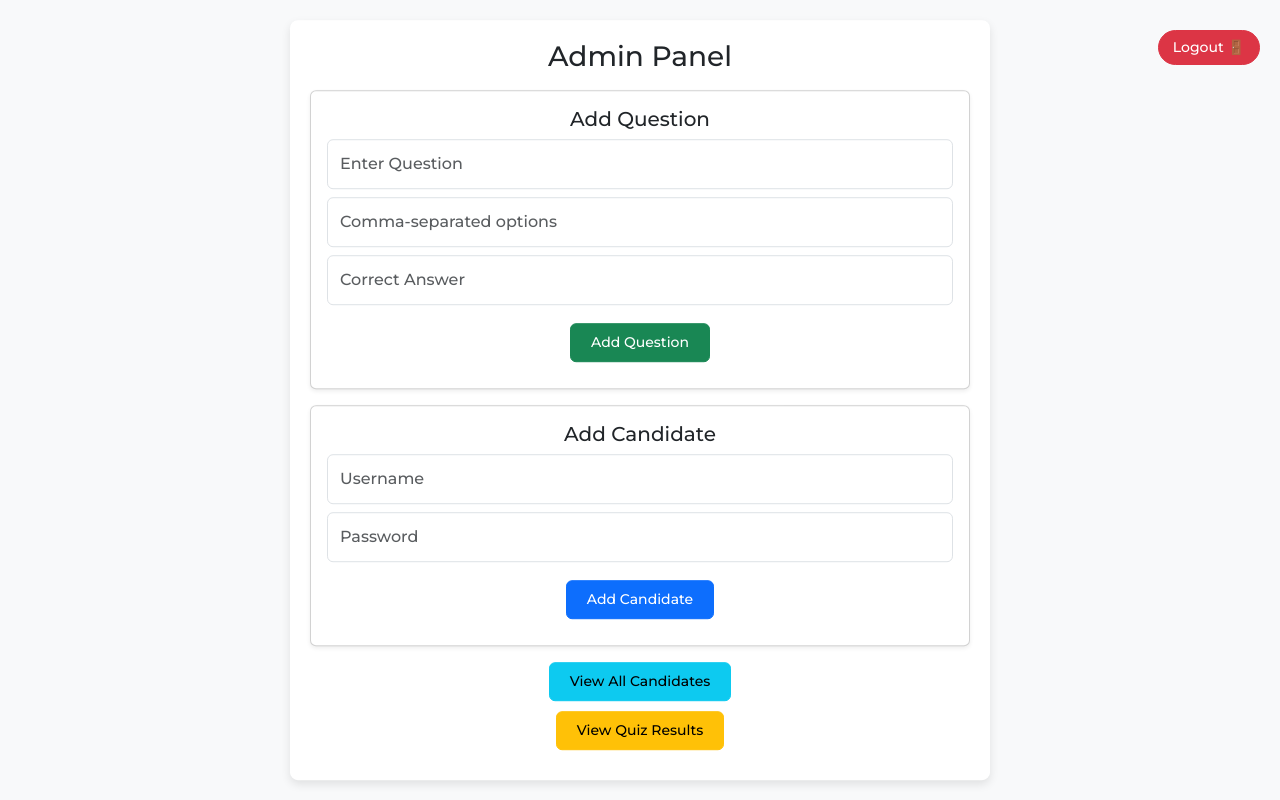
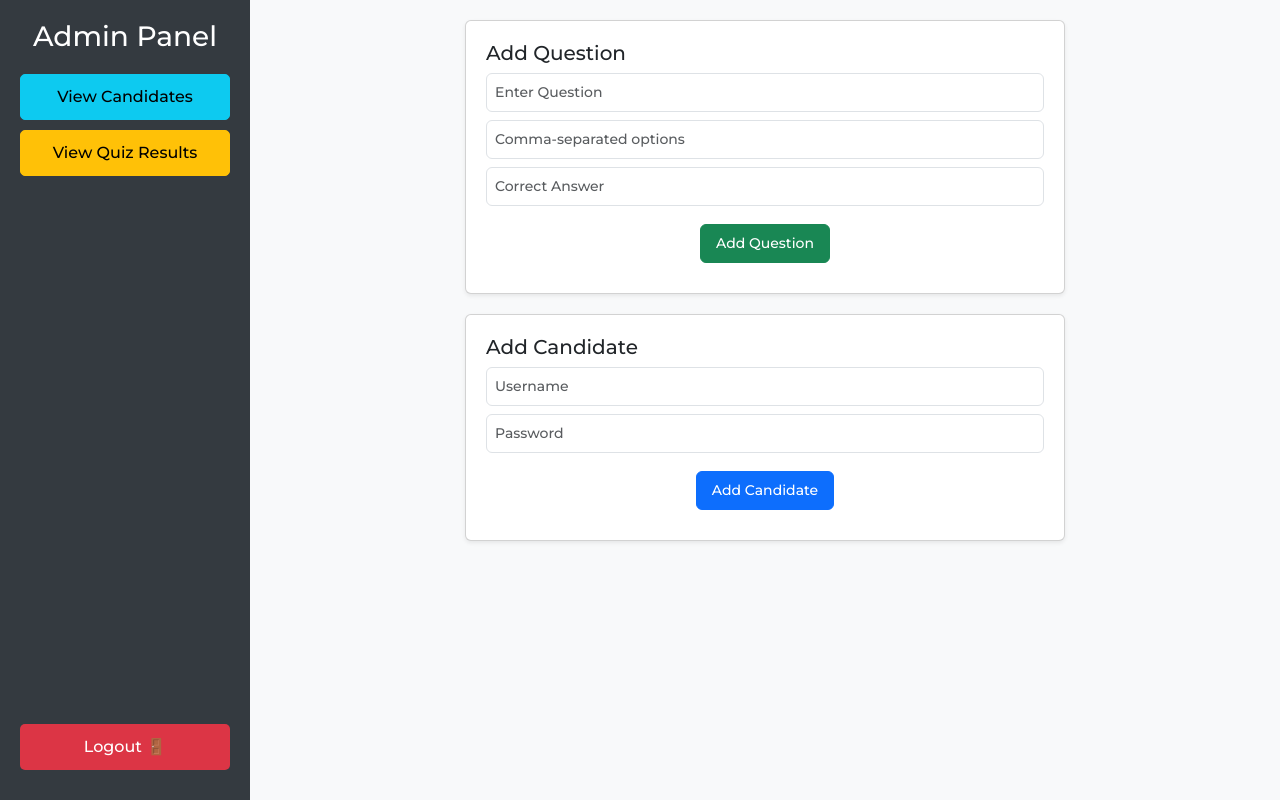
Before and after one commit to naren-s/quiz-app-full, a website: page admin.html in a window 1280 px wide. Drawn offline with nearby package versions, Linux system fonts and the light colour scheme; some packages are replaced by stand-ins of ours; sample sign-in values are in the browser's storage; a script that the page names is missing.

Commit message:
Admin & DB changes

```diff
--- a/admin.html
+++ b/admin.html
@@ -10,98 +10,135 @@
         body {
             background-color: #f8f9fa;
             height: 100vh;
+            display: flex;
+            font-family: 'Montserrat', sans-serif;
+            font-weight: 500;
+        }
+
+        /* ✅ Sidebar (Left Panel) */
+        .sidebar {
+            width: 250px;
+            background: #343a40;
+            color: white;
+            padding: 20px;
+            display: flex;
+            flex-direction: column;
+            justify-content: space-between;
+            height: 100vh;
+        }
+
+        .sidebar h3 {
+            text-align: center;
+            margin-bottom: 20px;
+        }
+
+        .sidebar button {
+            width: 100%;
+            margin-bottom: 10px;
+            padding: 10px;
+            border-radius: 5px;
+        }
+
+        .logout-btn {
+            background: #dc3545;
+            color: white;
+        }
+
+        .logout-btn:hover {
+            background: #c82333;
+            color: #fff;
+        }
+
+        /* ✅ Main Content (Right Panel) */
+        .content {
+            flex: 1;
+            padding: 20px;
             overflow: hidden;
             display: flex;
-            justify-content: center;
+            flex-direction: column;
             align-items: center;
-            font-family: 'Montserrat', sans-serif;
-            font-weight: 500;
-            position: relative;
         }
 
-        .admin-container {
-            width: 700px; /* Increased Width */
-            padding: 20px;
-            background: white;
-            border-radius: 8px;
-            box-shadow: 0px 4px 10px rgba(0, 0, 0, 0.1);
-            text-align: center;
-            position: fixed;
-            top: 50%;
-            left: 50%;
-            transform: translate(-50%, -50%);
+        .card {
+            width: 100%;
+            max-width: 600px;  /* Increased from 500px to 600px */
+            padding: 20px;  /* Increased padding for better spacing */
+            margin-bottom: 20px;
         }
 
 
         .form-control {
-            font-size: 16px;
-            padding: 12px;
+            font-size: 14px;
+            padding: 8px;
         }
 
-        .btn {
-            font-size: 14px; /* Made text smaller */
-            padding: 8px 20px; /* Reduced padding */
-            width: auto; /* Auto width, no stretching */
-            display: block; /* Ensures proper placement */
-            margin: 10px auto; /* Centers buttons */
+        .btn-small {
+            font-size: 14px;
+            padding: 8px 15px;
+            width: auto;
+            display: block;
+            margin: 10px auto;
         }
 
+        /* ✅ Responsive */
+        @media (max-width: 768px) {
+            body {
+                flex-direction: column;
+            }
 
-        /* 🔹 Fixed Logout Button */
-        .logout-btn {
-            position: absolute;
-            top: 20px;
-            right: 20px;
-            padding: 6px 14px;
-            font-size: 14px;
-            border-radius: 50px;
-            display: inline-block;
-            width: auto; /* Ensures it does not stretch */
+            .sidebar {
+                width: 100%;
+                height: auto;
+                text-align: center;
+            }
+
+            .content {
+                padding: 10px;
+            }
         }
     </style>
+</head>
 
-</head>
 <body>
 
-    <!-- 🚪 Logout Button (Properly Positioned) -->
-    <button onclick="adminLogout()" class="btn btn-danger logout-btn">Logout 🚪</button>
+    <!-- 🚀 Sidebar (Navigation) -->
+    <div class="sidebar">
+        <div>
+            <h3>Admin Panel</h3>
+            <button onclick="window.location.href='candidates.html'" class="btn btn-info">View Candidates</button>
+            <button onclick="window.location.href='results.html'" class="btn btn-warning">View Quiz Results</button>
+        </div>
+        <button onclick="adminLogout()" class="btn logout-btn">Logout 🚪</button>
+    </div>
 
-    <div class="admin-container">
-        <h3 class="text-center mb-3">Admin Panel</h3>
+    <!-- 📌 Main Content -->
+    <div class="content">
 
-        <!-- 📌 Add Quiz Questions -->
-        <div class="card shadow-sm mb-3 p-3">
+        <!-- ✅ Add Quiz Question -->
+        <div class="card shadow-sm">
             <h5>Add Question</h5>
             <input type="text" id="question" class="form-control mb-2" placeholder="Enter Question">
             <input type="text" id="options" class="form-control mb-2" placeholder="Comma-separated options">
             <input type="text" id="answer" class="form-control mb-2" placeholder="Correct Answer">
-            <button onclick="addQuestion()" class="btn btn-success">Add Question</button>
+            <button onclick="addQuestion()" class="btn btn-success btn-small">Add Question</button>
         </div>
 
-        <!-- 📌 Add Candidates -->
-        <div class="card shadow-sm mb-3 p-3">
+        <!-- ✅ Add Candidate -->
+        <div class="card shadow-sm">
             <h5>Add Candidate</h5>
             <input type="text" id="username" class="form-control mb-2" placeholder="Username">
             <input type="password" id="password" class="form-control mb-2" placeholder="Password">
-            <button onclick="addCandidate()" class="btn btn-primary">Add Candidate</button>
+            <button onclick="addCandidate()" class="btn btn-primary btn-small">Add Candidate</button>
         </div>
 
-        <!-- 📌 Navigation Buttons -->
-        <button onclick="window.location.href='candidates.html'" class="btn btn-info mt-2">
-            View All Candidates
-        </button>
-        <button onclick="window.location.href='results.html'" class="btn btn-warning mt-2">
-            View Quiz Results
-        </button>
     </div>
 
     <script>
         function adminLogout() {
-            localStorage.removeItem("admin"); // Remove session
+            localStorage.removeItem("admin");
             window.location.href = "admin-login.html";
         }
 
-        // Prevent unauthorized access
         if (!localStorage.getItem("admin")) {
             window.location.href = "admin-login.html";
         }
```
Also changed, not shown: candidates.html (+1 -1 lines), results.html (+1 -1 lines), server.js (+21 -2 lines), 1 other file.
